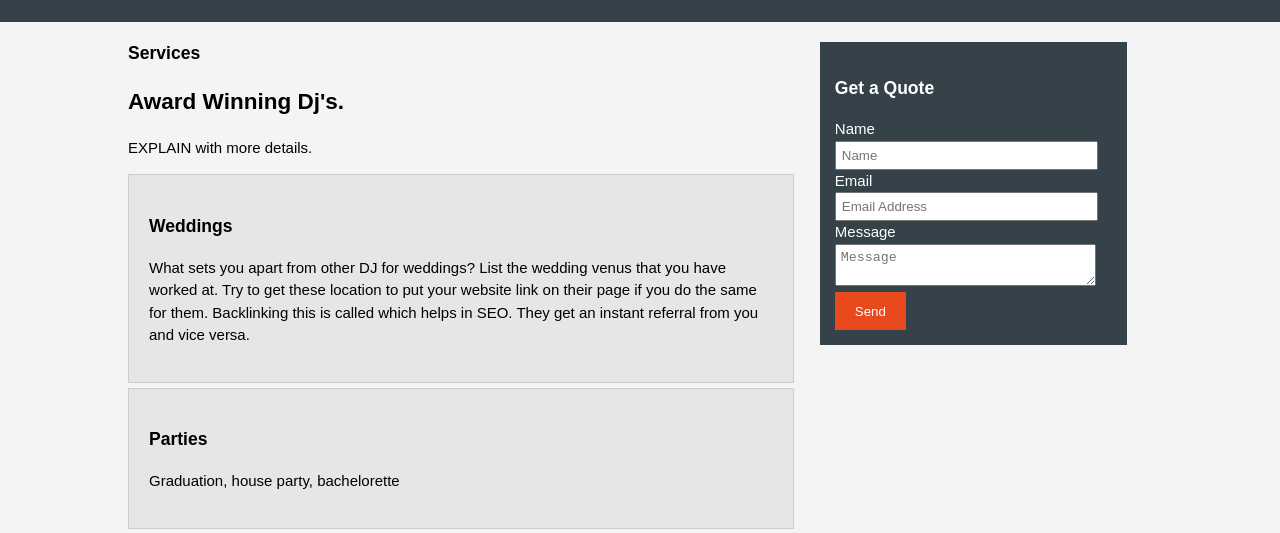
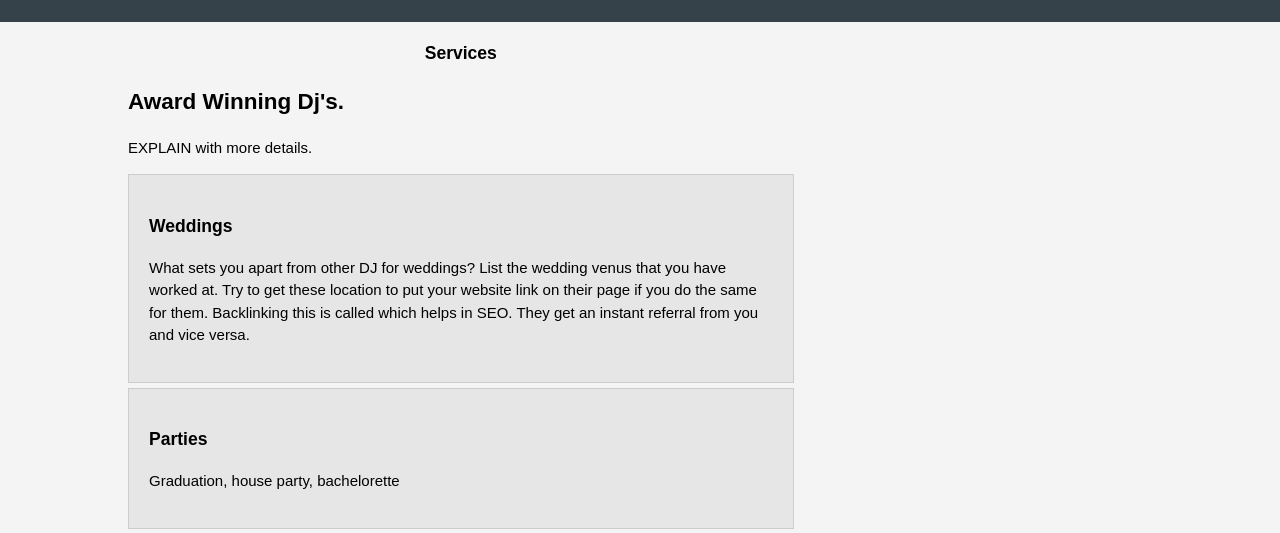
Before and after one commit to agustwiller/sqratchclick, a plain HTML site: page services.html in a window 1280 px wide. Shown: the part 211-744 px from the top of the page. Drawn offline with Linux system fonts and the light colour scheme.

Commit message:
Add files via upload

```diff
--- a/css/style.css
+++ b/css/style.css
@@ -169,21 +169,6 @@ header a:hover {
     width: 300px;
 }
 
-/* Sidebar */
-aside#sidebar {
-    float: right;
-    width: 30%;
-    margin-top: 10px;
-    margin-right: 25px;
-
-}
-
-aside#sidebar .quote input, aside#sidebar .quote textarea {
-    width: 90%;
-    padding: 5px;
-
-}
-
 /* main-col */
 article#main-col {
     float: left;
@@ -202,19 +187,25 @@ ul#services li{
 
 /* Contact */
 .form-container {
-    background: #35424a;
+    background: rgb(13, 152, 187);
     width: 40%;
     margin: 20px auto;
     padding: 20px 45px 45px 45px;
     border-radius: 10px;
-    color: #ffffff;
+    color: rgba(255, 255, 255, 0.80);
+    box-shadow: 5px 10px 20px gray;
 
 }
 
 .form-label{
-    color: #ffffff;
+    color: rgba(255, 255, 255, 0.80);
     font-size: 18px;
     margin-top: 15px;
+
+}
+
+.page-title {
+    text-align: center;
 }
 
 .form-container button{
--- a/services.html
+++ b/services.html
@@ -76,30 +76,8 @@
             </li>
         </ul>
       </article>
-
-      <aside id="sidebar">
-        <div class="dark">
-        <h3>Get a Quote</h3>
-            <form class="quote">
-                <div>
-                    <label>Name</label><br>
-                    <input type="text" placeholder="Name" required>
-                </div>
-                <div>
-                    <label>Email</label><br>
-                    <input type="email" placeholder="Email Address" required>
-                </div>
-                <div>
-                    <label>Message</label><br>
-                    <textarea placeholder="Message" required></textarea>
-                </div>
-                <button class="button_1" type="submit">Send</button>
-            </form>
-        </div>
-      </aside>
     </div>
   </section>
-
   <footer>
     <p>SQRATCHCLICK, Copyright &copy; 2022</p>
   </footer>
```
